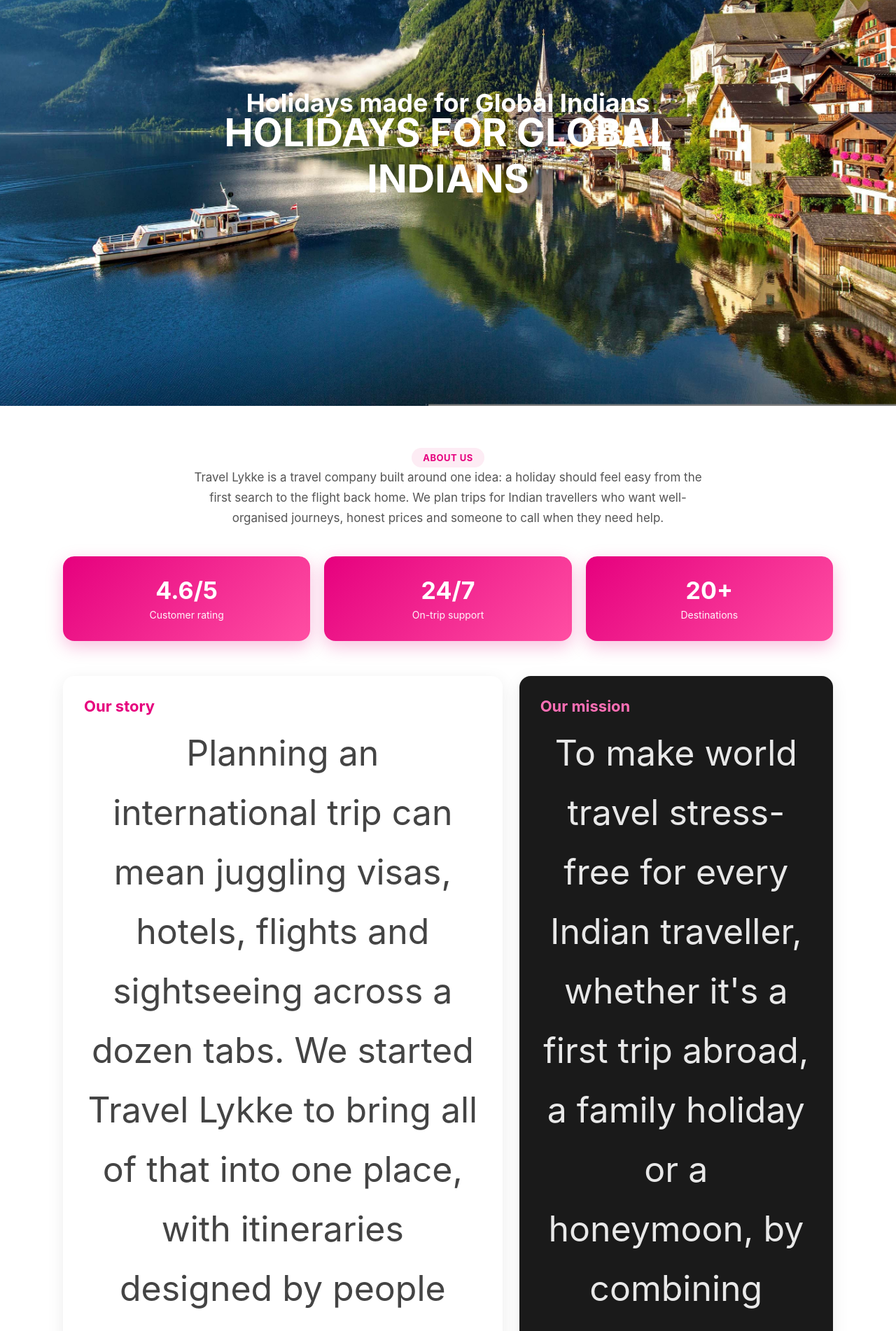
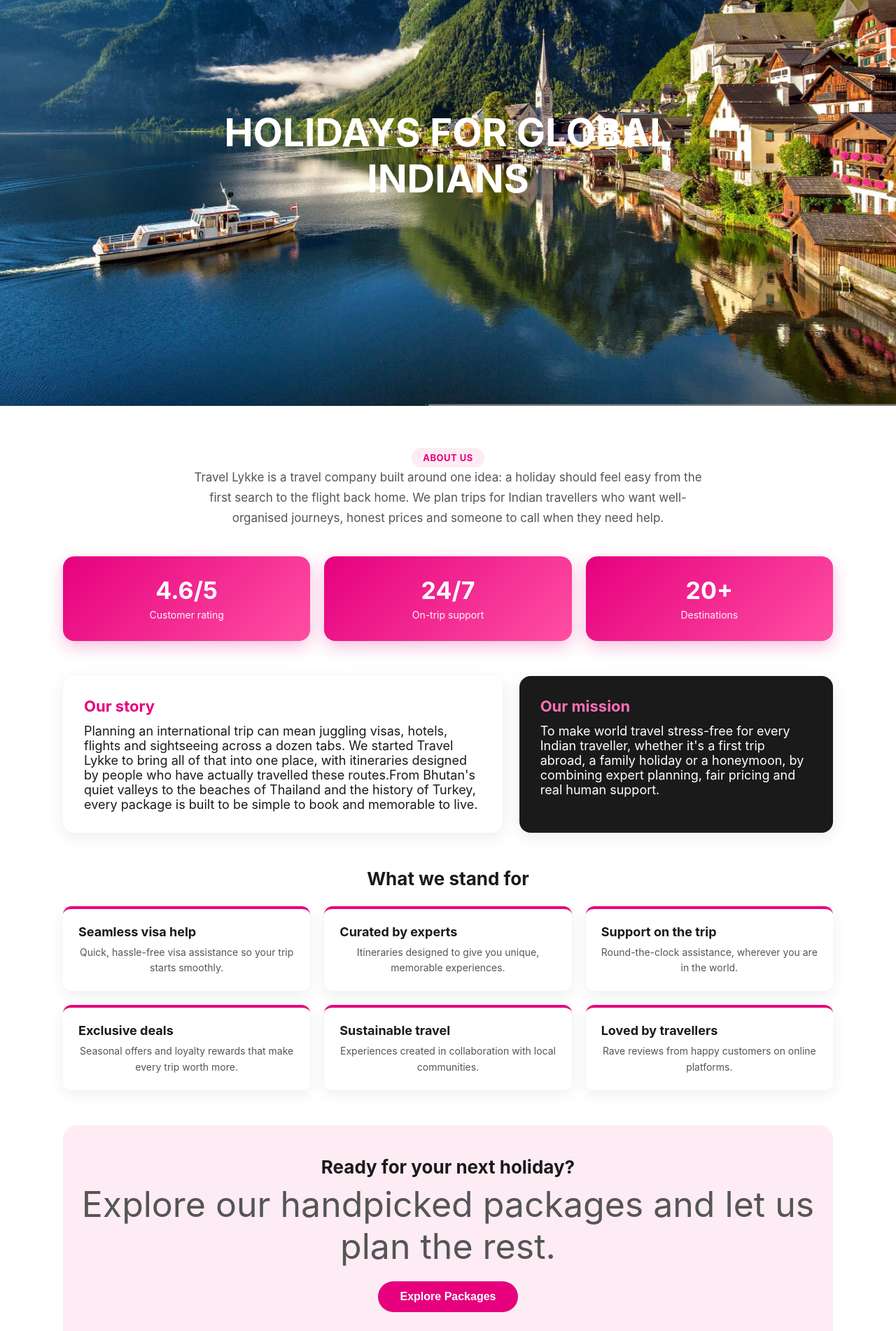
Before and after one commit to Kunal-1810/Lykke, a React (Create React App) app: page /about in a window 1280 px wide. Shown: the part 220-2122 px from the top of the page at 70% size. Built offline with nearby package versions, Linux system fonts and the light colour scheme.

Commit message:
Add About page content

```diff
--- a/src/About.js
+++ b/src/About.js
@@ -44,7 +44,7 @@
   <div className="about-section">
   <div className="about-intro">
     <span className="about-tag">About Us</span>
-    <h2 className="about-heading">Holidays made for Global Indians</h2>
+    <h2 className="about-heading"></h2>
     <p className="about-lead">
       Travel Lykke is a travel company built around one idea: a holiday should
       feel easy from the first search to the flight back home. We plan trips for
@@ -71,25 +71,25 @@
   <div className="about-two-col">
     <div className="about-block">
       <h3>Our story</h3>
-      <p>
+      <h7>
         Planning an international trip can mean juggling visas, hotels, flights
         and sightseeing across a dozen tabs. We started Travel Lykke to bring all
         of that into one place, with itineraries designed by people who have
         actually travelled these routes.
-      </p>
-      <p>
+      </h7>
+      <h7>
         From Bhutan's quiet valleys to the beaches of Thailand and the history of
         Turkey, every package is built to be simple to book and memorable to live.
-      </p>
+      </h7>
     </div>
 
     <div className="about-block about-mission">
       <h3>Our mission</h3>
-      <p>
+      <h8>
         To make world travel stress-free for every Indian traveller, whether
         it's a first trip abroad, a family holiday or a honeymoon, by combining
         expert planning, fair pricing and real human support.
-      </p>
+      </h8>
     </div>
   </div>
 
--- a/src/Home.css
+++ b/src/Home.css
@@ -211,6 +211,13 @@
 p{
   font-size:50px;
   text-align:center;
+}
+h7{
+  font-size: 18px;
+}
+h8{
+  color:white;
+  font-size: 18px;
 }
 p2{
   font-size: 16px;
```
